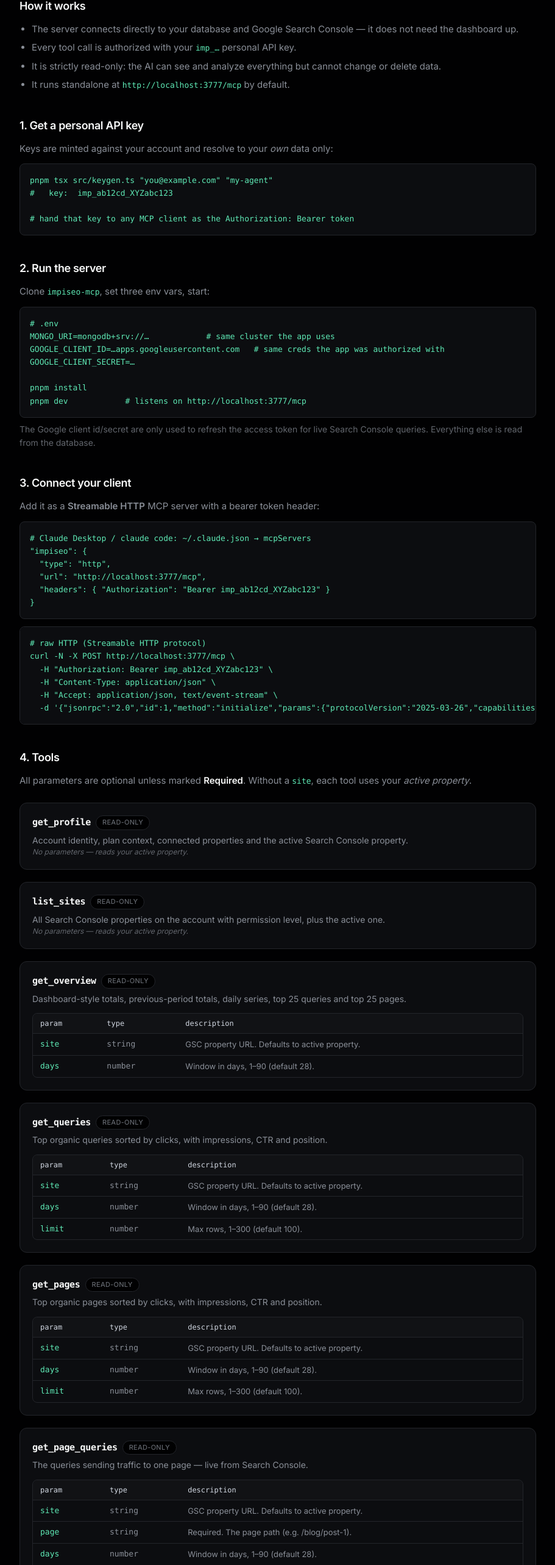
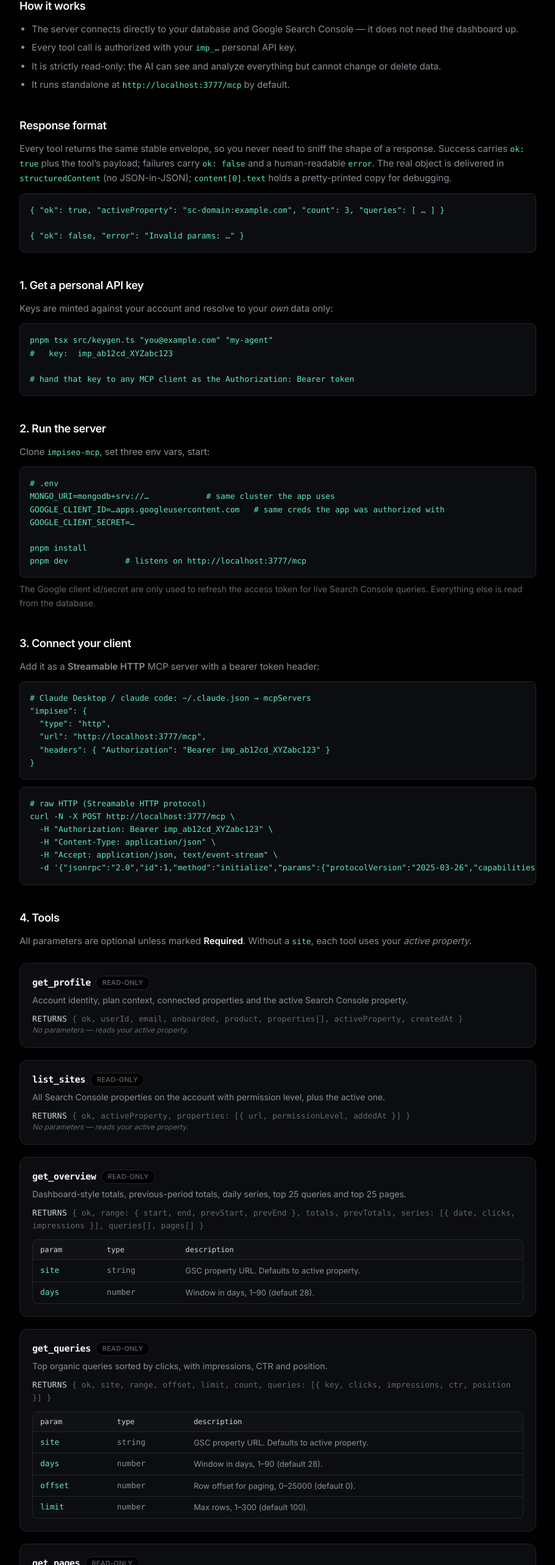
Before and after one commit to icancodefyi/impiseo, a Next.js app: page /mcp in a window 1280 px wide. Shown: the part 228-2794 px from the top of the page at 61% size, without its empty margins (184-1095 px from the left). Built offline with nearby package versions, Linux system fonts and the light colour scheme; no server answers.

Commit message:
docs(mcp): document return shapes, envelope and paging

```diff
--- a/src/app/mcp/page.tsx
+++ b/src/app/mcp/page.tsx
@@ -10,6 +10,7 @@
 type ToolDoc = {
   name: string;
   desc: string;
+  returns?: string;
   params: [string, string, string][] | [];
 };
 
@@ -17,16 +18,20 @@
   {
     name: "get_profile",
     desc: "Account identity, plan context, connected properties and the active Search Console property.",
+    returns: "{ ok, userId, email, onboarded, product, properties[], activeProperty, createdAt }",
     params: [] as [string, string, string][],
   },
   {
     name: "list_sites",
     desc: "All Search Console properties on the account with permission level, plus the active one.",
+    returns: "{ ok, activeProperty, properties: [{ url, permissionLevel, addedAt }] }",
     params: [] as [string, string, string][],
   },
   {
     name: "get_overview",
     desc: "Dashboard-style totals, previous-period totals, daily series, top 25 queries and top 25 pages.",
+    returns:
+      "{ ok, range: { start, end, prevStart, prevEnd }, totals, prevTotals, series: [{ date, clicks, impressions }], queries[], pages[] }",
     params: [
       ["site", "string", "GSC property URL. Defaults to active property."],
       ["days", "number", "Window in days, 1–90 (default 28)."],
@@ -35,24 +40,31 @@
   {
     name: "get_queries",
     desc: "Top organic queries sorted by clicks, with impressions, CTR and position.",
+    returns:
+      "{ ok, site, range, offset, limit, count, queries: [{ key, clicks, impressions, ctr, position }] }",
     params: [
       ["site", "string", "GSC property URL. Defaults to active property."],
       ["days", "number", "Window in days, 1–90 (default 28)."],
+      ["offset", "number", "Row offset for paging, 0–25000 (default 0)."],
       ["limit", "number", "Max rows, 1–300 (default 100)."],
     ],
   },
   {
     name: "get_pages",
-    desc: "Top organic pages sorted by clicks, with impressions, CTR and position.",
+    desc: "Top organic pages sorted by clicks, joined with each page's crawled title, meta description and word count when available.",
+    returns:
+      "{ ok, site, range, offset, limit, count, pages: [{ path, clicks, impressions, ctr, position, title, metaDescription, wordCount, httpStatus }] }",
     params: [
       ["site", "string", "GSC property URL. Defaults to active property."],
       ["days", "number", "Window in days, 1–90 (default 28)."],
+      ["offset", "number", "Row offset for paging, 0–25000 (default 0)."],
       ["limit", "number", "Max rows, 1–300 (default 100)."],
     ],
   },
   {
     name: "get_page_queries",
     desc: "The queries sending traffic to one page — live from Search Console.",
+    returns: "{ ok, page, normalizedPath, count, queries: [{ page, query, clicks, impressions, ctr, position }] }",
     params: [
       ["site", "string", "GSC property URL. Defaults to active property."],
       ["page", "string", "Required. The page path (e.g. /blog/post-1)."],
@@ -63,6 +75,7 @@
   {
     name: "get_query_pages",
     desc: "Which pages rank for one query — live from Search Console.",
+    returns: "{ ok, query, count, pages: [{ query, page, clicks, impressions, ctr, position }] }",
     params: [
       ["site", "string", "GSC property URL. Defaults to active property."],
       ["query", "string", "Required. The exact query to filter by."],
@@ -71,8 +84,25 @@
     ],
   },
   {
+    name: "get_query_opportunities",
+    desc: "Runs the opportunities math across every query: the best-ranking page, the words that page misses vs the query, projected clicks at top 3 and top 1, clicks left on the table (headroom), intent, cluster, and a deterministic fixing suggestion. Live GSC + stored crawl content; paged with offset + limit.",
+    returns:
+      "{ ok, site, range, offset, limit, count, total, queries: [{ query, clicks, impressions, ctr, position, intent, topPagePath, pageTitle, matchScore, missingTerms[], clusterId, clusterTopic, clusterSize, projectedTop3, headroomTop3, projectedTop1, headroomTop1, fixing }] }",
+    params: [
+      ["site", "string", "GSC property URL. Defaults to active property."],
+      ["days", "number", "Window in days, 1–90 (default 28)."],
+      ["offset", "number", "Row offset for paging, 0–25000 (default 0)."],
+      ["limit", "number", "Max rows, 1–500 (default 100)."],
+      ["minImpressions", "number", "Only queries with at least this many impressions (default 0 = all)."],
+      ["queryContains", "string", "Only queries containing this substring (case-insensitive)."],
+      ["excludeBranded", "boolean", "Drop queries containing the brand token (default true)."],
+    ],
+  },
+  {
     name: "get_ideas",
     desc: "Latest content-ideas run (gap, striking-distance, intent-mismatch, winner-expansion, new-topic) with stats and every idea's summary.",
+    returns:
+      "{ ok, hasRun, generatedAt, stats: { queriesAnalyzed, ideasReturned, … }, ideas: [{ id, type, topic, queriesCount, impressions90d, … }] }",
     params: [
       ["site", "string", "GSC property URL. Defaults to active property."],
     ],
@@ -80,6 +110,7 @@
   {
     name: "get_idea_detail",
     desc: "Full detail for one idea: evidence, top queries, covering pages, autocomplete phrasings, AI angle and outline.",
+    returns: "{ ok, found, idea: { id, type, topic, evidence, angle?, outline? } }",
     params: [
       ["site", "string", "GSC property URL. Defaults to active property."],
       ["ideaId", "string", "Required. The idea id from get_ideas."],
@@ -88,13 +119,16 @@
   {
     name: "list_idea_runs",
     desc: "History of idea-generation runs with their stats (without the full idea payload).",
+    returns: "{ ok, count, runs: [{ userId, siteUrl, generatedAt, stats }] }",
     params: [
       ["site", "string", "GSC property URL. Defaults to active property."],
     ],
   },
   {
     name: "get_recommendations",
-    desc: "Runnable recs engine output: meta/title/thin-content/striking-distance fixes with impact scores.",
+    desc: "Runnable recs engine output: meta/title/thin-content/striking-distance fixes with impact scores. Grouped recs include per-page evidence — each affected path with its title, meta description and word count.",
+    returns:
+      "{ ok, count, recommendations: [{ id, type, severity, path, title, detail, action, impact, paths?: [{ path, impressions, title, metaDescription, wordCount }] }] }",
     params: [
       ["site", "string", "GSC property URL. Defaults to active property."],
     ],
@@ -102,6 +136,7 @@
   {
     name: "get_rec_enhancements",
     desc: "Stored AI fix plans for recommendations: why, steps, draft title/meta, agent prompt.",
+    returns: "{ ok, count, enhancements: [{ recId, fingerprint, why, steps[], draftTitle, draftMeta, agentPrompt }] }",
     params: [
       ["site", "string", "GSC property URL. Defaults to active property."],
       ["recId", "string", "Optional. A specific rec id to fetch, e.g. /blog/post::missing-meta."],
@@ -110,6 +145,8 @@
   {
     name: "get_page_content",
     desc: "Crawled on-page data we stored: title, meta description, headings, word count, structured data, http status. Not a live fetch.",
+    returns:
+      "{ ok, count, pages: [{ path, httpStatus, title, metaDescription, canonical, headings[], wordCount, textSample, structuredData[], fetchedAt }] }",
     params: [
       ["site", "string", "GSC property URL. Defaults to active property."],
       ["path", "string", "Exact normalized path to look up."],
@@ -118,8 +155,20 @@
     ],
   },
   {
+    name: "get_page_html",
+    desc: "Live-fetches one of your own pages right now and parses its DOM: title, meta description, canonical, word count, every heading with its level and on-page order, plus the raw HTML (optional). Best for DOM/structure auditing.",
+    returns:
+      "{ ok, origin, url, finalUrl, httpStatus, contentType, fetchedAt, sizeBytes, title, metaDescription, canonical, wordCount, headings: [{ level, text, position }], html }",
+    params: [
+      ["site", "string", "GSC property URL. Defaults to active property."],
+      ["page", "string", "Required. Page path (e.g. /blog/post-1) or full URL on the same origin."],
+      ["includeHtml", "boolean", "Include the raw HTML in the response (default false)."],
+    ],
+  },
+  {
     name: "get_crawl_status",
     desc: "How many pages have metrics, how many have been content-crawled, and the last sync time.",
+    returns: "{ ok, site, pagesWithMetrics, pagesWithContent, lastSyncedAt }",
     params: [
       ["site", "string", "GSC property URL. Defaults to active property."],
     ],
@@ -201,6 +250,25 @@
       </section>
 
       <section className="mb-10">
+        <h2 className="mb-3 text-lg font-semibold tracking-[-0.01em] text-ink">Response format</h2>
+        <p className="mb-3 text-[0.9375rem] leading-relaxed text-ink-subtle">
+          Every tool returns the same stable envelope, so you never need to sniff the shape of a
+          response. Success carries{" "}
+          <code className="font-mono text-[0.8125rem] text-emerald-300">ok: true</code> plus the
+          tool’s payload; failures carry{" "}
+          <code className="font-mono text-[0.8125rem] text-emerald-300">ok: false</code> and a
+          human-readable <code className="font-mono text-[0.8125rem] text-emerald-300">error</code>.
+          The real object is delivered in{" "}
+          <code className="font-mono text-[0.8125rem] text-emerald-300">structuredContent</code>{" "}
+          (no JSON-in-JSON); <code className="font-mono text-[0.8125rem] text-emerald-300">content[0].text</code>{" "}
+          holds a pretty-printed copy for debugging.
+        </p>
+        <Code>{`{ "ok": true, "activeProperty": "sc-domain:example.com", "count": 3, "queries": [ … ] }
+
+{ "ok": false, "error": "Invalid params: …" }`}</Code>
+      </section>
+
+      <section className="mb-10">
         <h2 className="mb-3 text-lg font-semibold tracking-[-0.01em] text-ink">1. Get a personal API key</h2>
         <p className="text-[0.9375rem] leading-relaxed text-ink-subtle">
           Keys are minted against your account and resolve to your <em>own</em> data only:
@@ -265,6 +333,10 @@
                 </span>
               </div>
               <p className="mt-1.5 text-sm leading-relaxed text-ink-subtle">{tool.desc}</p>
+              <p className="mt-2 font-mono text-[0.8125rem] leading-relaxed text-ink-tertiary">
+                <span className="uppercase tracking-wide text-ink-muted">returns </span>
+                {tool.returns ?? "an { ok: true, ... } object with the tool-specific fields."}
+              </p>
               <ParamTable params={tool.params} />
             </div>
           ))}
@@ -275,7 +347,10 @@
         <h2 className="mb-3 text-lg font-semibold tracking-[-0.01em] text-ink">Notes</h2>
         <ul className="list-disc space-y-1.5 pl-5 text-[0.9375rem] leading-relaxed text-ink-subtle">
           <li>GSC numbers reflect a ~3-day publishing lag — the server queries fully-settled days.</li>
-          <li>Live tools (overview, queries, pages, page_queries, query_pages) hit Google on every call; cached crawl, idea and recommendation tools read stored data instantly.</li>
+          <li>Out-of-range parameters are rejected with a clear message; limits come from the tool’s JSON schema (e.g. <code className="font-mono text-[0.8125rem] text-emerald-300">days</code> 1–90, <code className="font-mono text-[0.8125rem] text-emerald-300">limit</code> up to 300, <code className="font-mono text-[0.8125rem] text-emerald-300">offset</code> up to 25000).</li>
+          <li>Page through <code className="font-mono text-[0.8125rem] text-emerald-300">get_queries</code> / <code className="font-mono text-[0.8125rem] text-emerald-300">get_pages</code> with <code className="font-mono text-[0.8125rem] text-emerald-300">offset + limit</code> to export everything.</li>
+          <li><code className="font-mono text-[0.8125rem] text-emerald-300">get_query_opportunities</code> analyzes every query (not just the top 25); its headroom figures are projections from an industry CTR curve, so treat them as estimates. Exports are capped at 25,000 GSC rows.</li>
+          <li>Live tools (overview, queries, pages, page_queries, query_pages, page_html) hit Google or the live site on every call; cached crawl, idea and recommendation tools read stored data instantly.</li>
           <li>Delete a key any time by removing its document from the <code className="font-mono text-[0.8125rem] text-emerald-300">api_keys</code> collection — the token stops working immediately.</li>
         </ul>
       </section>
```
